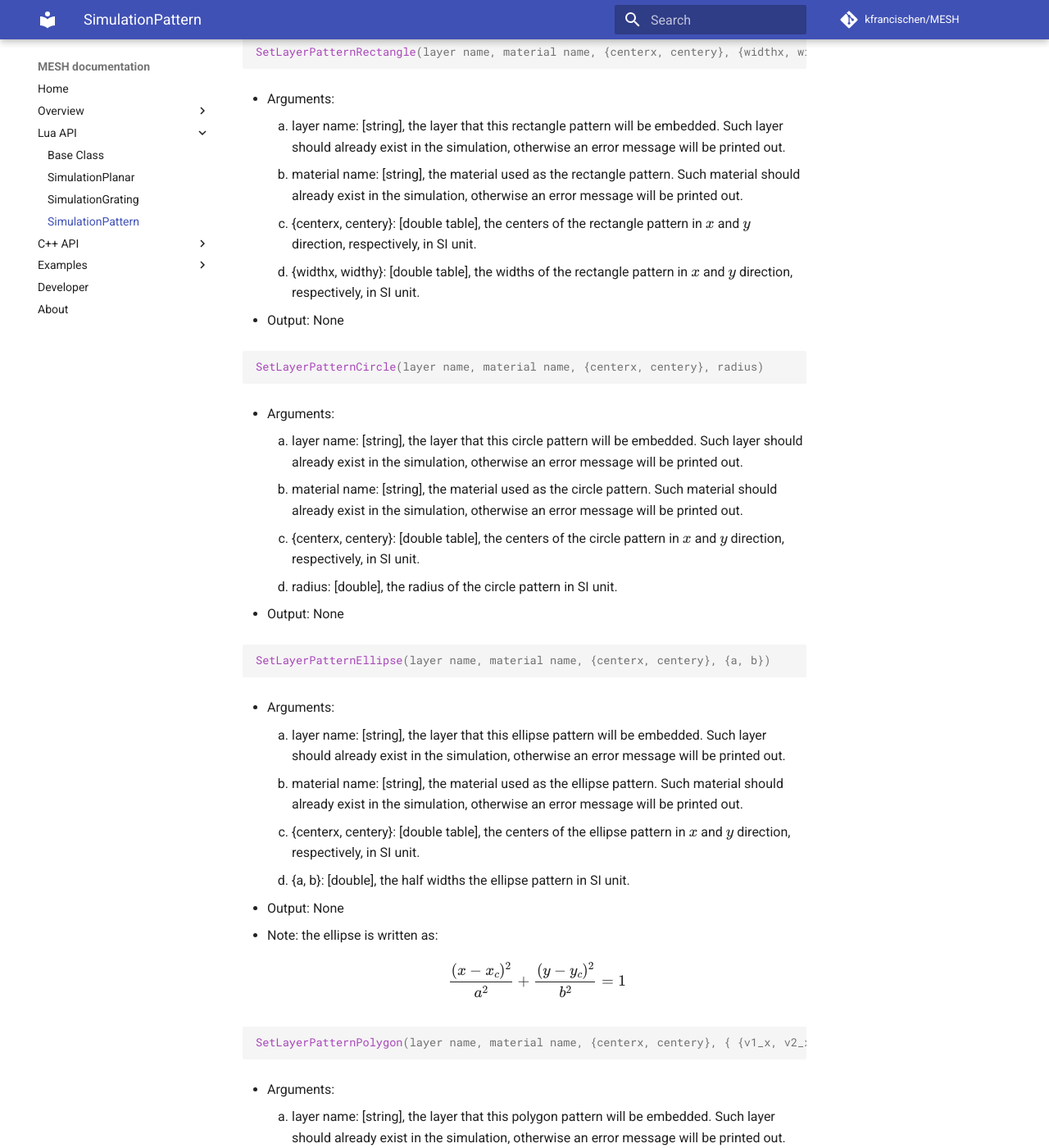
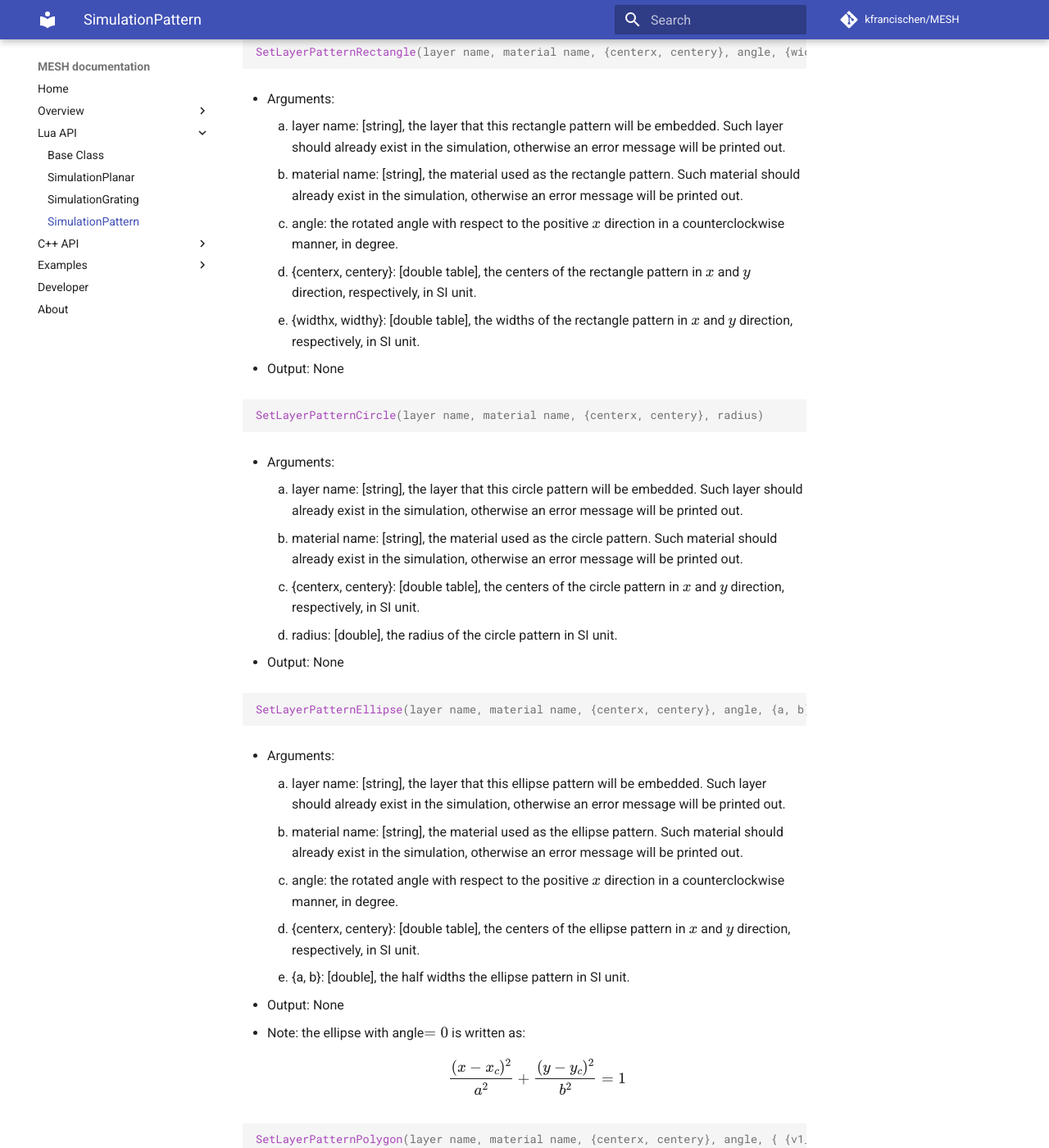
Before and after one commit to kfrancischen/MESH, an MkDocs documentation site: the page built from doc/docs/LuaAPI/pattern.md, in a window 1280 px wide and 1400 px high, scrolled down 383 px. Shown: the whole window at 82% size. Built offline with MkDocs 1.6.1 and Material for MkDocs 9.7.7, drawn with Linux system fonts in a browser that asks for light colours; formulas are drawn with MathJax 3; comment, search, counter and statistics services are not loaded; old or Windows-style settings are respelled for this version of MkDocs; some of the changed text lies outside the part shown.

Commit message:
update docs

````diff
--- a/doc/docs/LuaAPI/pattern.md
+++ b/doc/docs/LuaAPI/pattern.md
@@ -10,13 +10,14 @@ All of the function provided in [base class](baseClass.md) can be used.
     The following functions are added and specific to `SimulationPattern` object.
 
 ```lua
-SetLayerPatternRectangle(layer name, material name, {centerx, centery}, {widthx, widthy})
+SetLayerPatternRectangle(layer name, material name, {centerx, centery}, angle, {widthx, widthy})
 ```
 * Arguments:
     1. layer name: [string], the layer that this rectangle pattern will be embedded. Such layer should already exist in the simulation, otherwise an error message will be printed out.
     2. material name: [string],  the material used as the rectangle pattern. Such material should already exist in the simulation, otherwise an error message will be printed out.
-    3. {centerx, centery}: [double table], the centers of the rectangle pattern in $x$ and $y$ direction, respectively, in SI unit.
-    4. {widthx, widthy}: [double table], the widths of the rectangle pattern in $x$ and $y$ direction, respectively, in SI unit.
+    3. angle: the rotated angle with respect to the positive $x$ direction in a counterclockwise manner, in degree.
+    4. {centerx, centery}: [double table], the centers of the rectangle pattern in $x$ and $y$ direction, respectively, in SI unit.
+    5. {widthx, widthy}: [double table], the widths of the rectangle pattern in $x$ and $y$ direction, respectively, in SI unit.
 
 * Output: None
 
@@ -32,26 +33,28 @@ SetLayerPatternCircle(layer name, material name, {centerx, centery}, radius)
 * Output: None
 
 ```lua
-SetLayerPatternEllipse(layer name, material name, {centerx, centery}, {a, b})
+SetLayerPatternEllipse(layer name, material name, {centerx, centery}, angle, {a, b})
 ```
 * Arguments:
     1. layer name: [string], the layer that this ellipse pattern will be embedded. Such layer should already exist in the simulation, otherwise an error message will be printed out.
     2. material name: [string],  the material used as the ellipse pattern. Such material should already exist in the simulation, otherwise an error message will be printed out.
-    3. {centerx, centery}: [double table], the centers of the ellipse pattern in $x$ and $y$ direction, respectively, in SI unit.
-    4. {a, b}: [double], the half widths the ellipse pattern in SI unit.
+    3. angle: the rotated angle with respect to the positive $x$ direction in a counterclockwise manner, in degree.
+    4. {centerx, centery}: [double table], the centers of the ellipse pattern in $x$ and $y$ direction, respectively, in SI unit.
+    5. {a, b}: [double], the half widths the ellipse pattern in SI unit.
 
 * Output: None
 
-* Note: the ellipse is written as:
+* Note: the ellipse with angle$=0$ is written as:
     $$\frac{(x-x_c)^2}{a^2}+\frac{(y-y_c)^2}{b^2}=1$$
 
 ```lua
-SetLayerPatternPolygon(layer name, material name, {centerx, centery}, { {v1_x, v2_x}, ..., {vn_x, vn_y} })
+SetLayerPatternPolygon(layer name, material name, {centerx, centery}, angle, { {v1_x, v2_x}, ..., {vn_x, vn_y} })
 ```
 * Arguments:
     1. layer name: [string], the layer that this polygon pattern will be embedded. Such layer should already exist in the simulation, otherwise an error message will be printed out.
     2. material name: [string],  the material used as the polygon pattern. Such material should already exist in the simulation, otherwise an error message will be printed out.
     3. {centerx, centery}: [double table], the centers of the polygon pattern in $x$ and $y$ direction, respectively, in SI unit.
-    4. { {v1_x, v2_x}, ..., {vn_x, vn_y} }: [nested double table], coordinates of the vertices relative to the center in SI unit.
+    4. angle: the rotated angle with respect to the positive $x$ direction in a counterclockwise manner, in degree.
+    5. { {v1_x, v2_x}, ..., {vn_x, vn_y} }: [nested double table], coordinates of the vertices relative to the center in SI unit.
 
 * Output: None
````
Also changed, not shown: doc/docs/Examples/mixedNearField.md (+1 -1 lines), doc/docs/Examples/rectangleNearField.md (+1 -1 lines).
